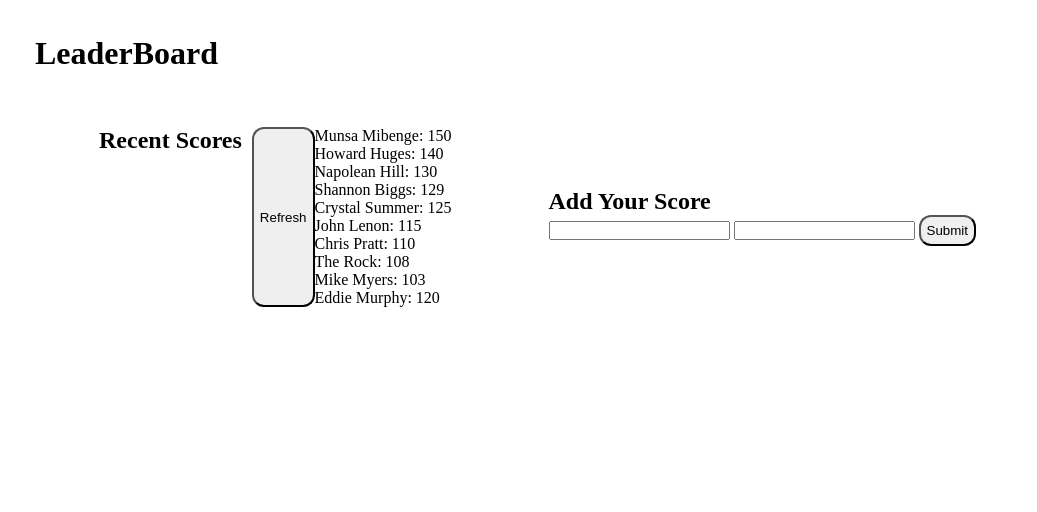
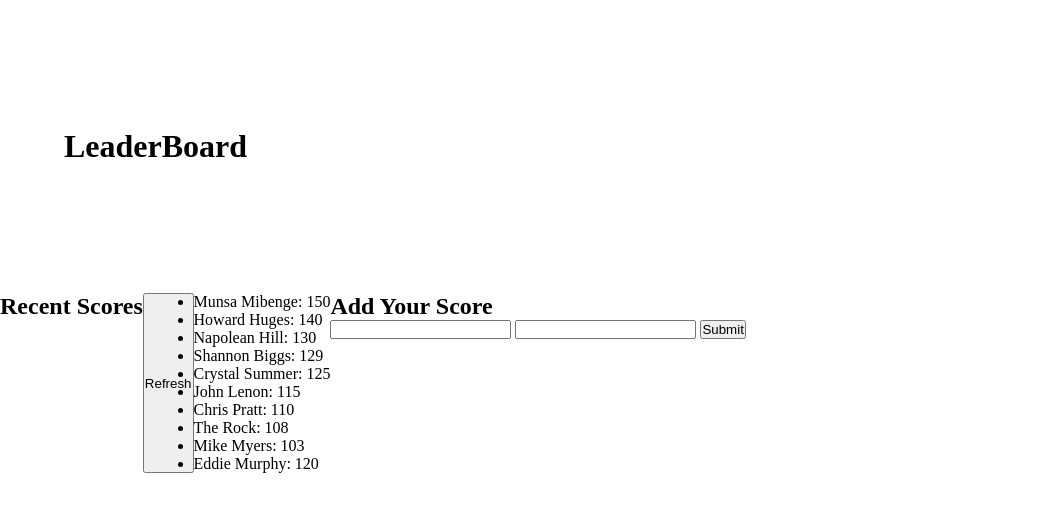
Before and after one commit to Munsa1/scoreboard, a website built with webpack: page src/index.html in a window 1280 px wide. Shown: the whole page, without its empty margins (0-1037 px from the left). Built offline with nearby package versions, Linux system fonts and the light colour scheme.

Commit message:
Add styling to header

```diff
--- a/src/index.html
+++ b/src/index.html
@@ -14,8 +14,8 @@
     <div class="scoreboard">
       <h2 class="left-h2">Recent Scores</h2>
       <button  class="refreshBtn" type="button">Refresh</button>
-      <ul class="scorelist" id="scorelist"></ul>
     </div>
+    <ul class="scorelist" id="scorelist"></ul>
     <div class="add-score">
       <form action="" class="form">
         <h2>Add Your Score</h2>
--- a/src/style.css
+++ b/src/style.css
@@ -4,7 +4,29 @@
   box-sizing: border-box;
 }
 
-h1 {
+header {
+  padding: 10% 5%;
+}
+
+.mainContainer{
+  display: flex;
+}
+
+.scoreboard {
+  display: flex;
+
+}
+/* .add-score {
+  display: flex;
+  flex-direction: column;
+}
+
+.form {
+  display: flex;
+  flex-direction: column;
+} */
+
+/* h1 {
   padding: 20px;
   margin: 15px;
 }
@@ -15,8 +37,8 @@ h1 {
   width: 70%;
   margin-top: 16px;
   margin-left: 5rem;
-}
-.scoreboard {
+} */
+/* .scoreboard {
   display: flex;
   padding: 19px;
 }
@@ -40,13 +62,4 @@ h1 {
   padding: 0;
   margin: 0;
   list-style: none;
-}
-/* .add-score {
-  display: flex;
-  flex-direction: column;
-}
-
-.form {
-  display: flex;
-  flex-direction: column;
 } */
```
